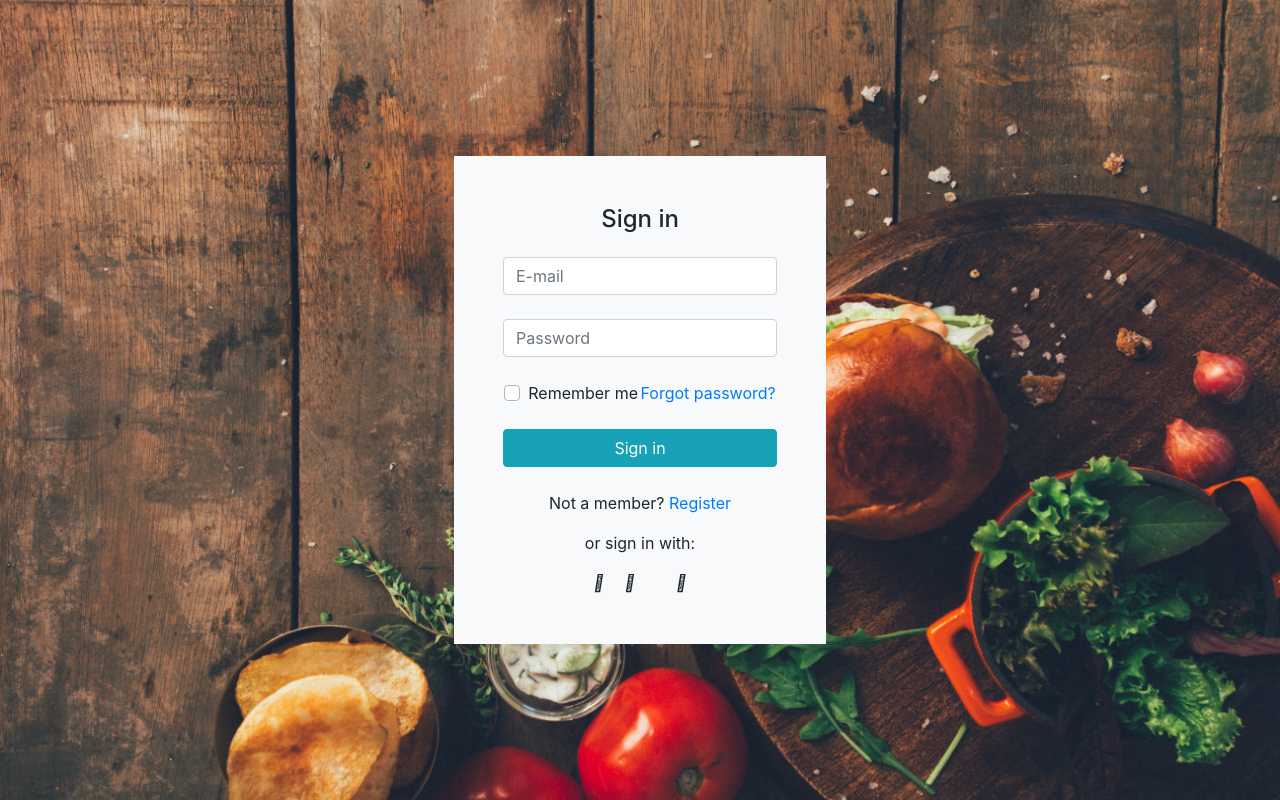
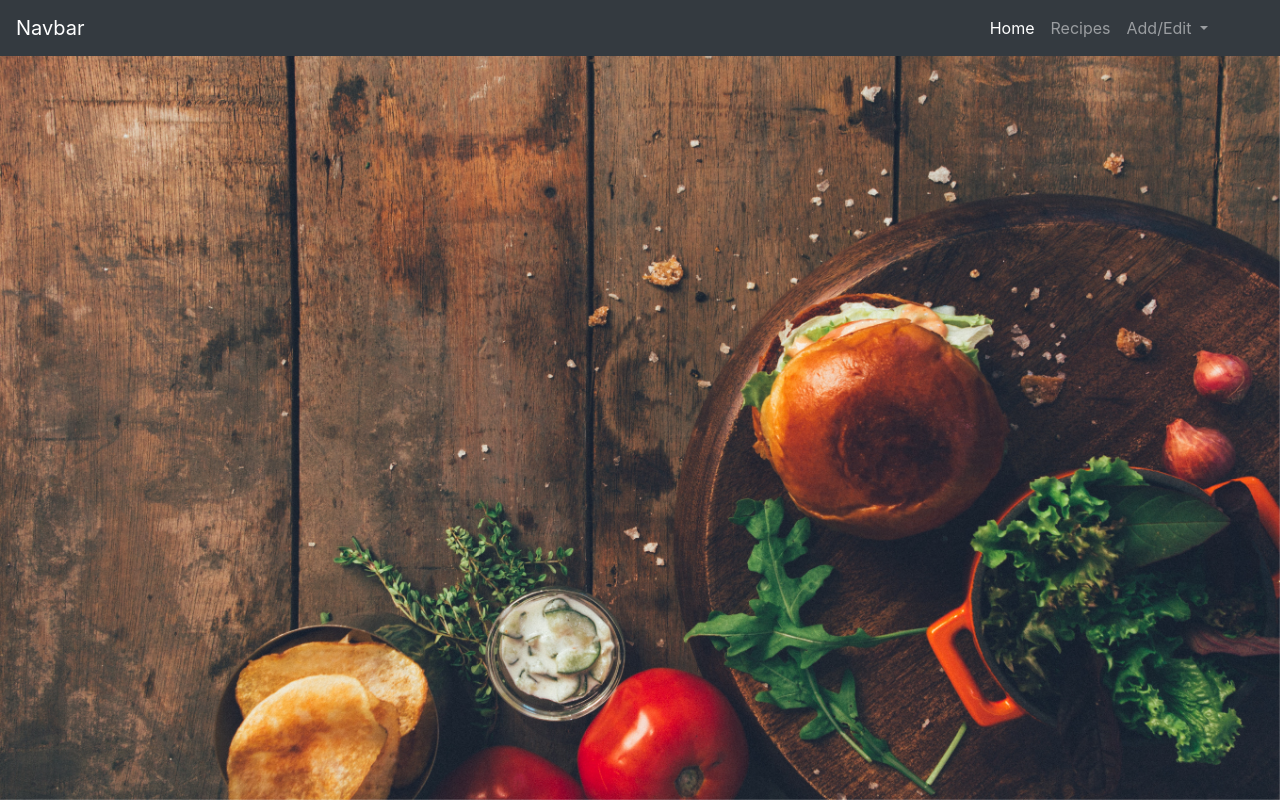
Before and after one commit to conoroshea1996/Cook-Book, a Flask app: page / in a window 1280 px wide. Run offline with Flask 2, Linux system fonts and the light colour scheme; some libraries are stand-ins or nearby versions.

Commit message:
update recipeInfo style

```diff
--- a/static/css/recipes.css
+++ b/static/css/recipes.css
@@ -22,17 +22,16 @@ textarea{
     position: fixed;
     top:0;
     left:0;
+    z-index: -100;
     background-size: 100% 100%;
     display: flex;
     justify-content: center;
     align-items: center;
 }
-.box{
-    height: 50%;
-    width: 60%;
-    border: solid red 5px;
-}
 
 .recipeInfo .col i{
-    font-size: 40px;
+    font-size: 25px;
 }
+.recipeInfo .col p{
+    font-size: 12px;
+}
--- a/templates/index.html
+++ b/templates/index.html
@@ -1,55 +1,5 @@
 {% extends 'base.html' %}{% block content %}
 <div class="background">
-    <!-- Default form login -->
-    <form class="text-center bg-light border border-light p-5" action="#!">
 
-        <p class="h4 mb-4">Sign in</p>
-
-        <!-- Email -->
-        <input type="email" id="defaultLoginFormEmail" class="form-control mb-4" placeholder="E-mail">
-
-        <!-- Password -->
-        <input type="password" id="defaultLoginFormPassword" class="form-control mb-4" placeholder="Password">
-
-        <div class="d-flex justify-content-around">
-            <div>
-                <!-- Remember me -->
-                <div class="custom-control custom-checkbox">
-                    <input type="checkbox" class="custom-control-input" id="defaultLoginFormRemember">
-                    <label class="custom-control-label" for="defaultLoginFormRemember">Remember me</label>
-                </div>
-            </div>
-            <div>
-                <!-- Forgot password -->
-                <a href="">Forgot password?</a>
-            </div>
-        </div>
-
-        <!-- Sign in button -->
-        <button class="btn btn-info btn-block my-4" type="submit">Sign in</button>
-
-        <!-- Register -->
-        <p>Not a member?
-            <a href="">Register</a>
-        </p>
-
-        <!-- Social login -->
-        <p>or sign in with:</p>
-
-        <a type="button" class="light-blue-text mx-2">
-            <i class="fab fa-facebook-f"></i>
-        </a>
-        <a type="button" class="light-blue-text mx-2">
-            <i class="fab fa-twitter"></i>
-        </a>
-        <a type="button" class="light-blue-text mx-2">
-            <i class="fab fa-linkedin-in"></i>
-        </a>
-        <a type="button" class="light-blue-text mx-2">
-            <i class="fab fa-github"></i>
-        </a>
-
-    </form>
-    <!-- Default form login -->
 </div>
 {% endblock %}
```
Also changed, not shown: templates/recipeInfo.html (+10 -3 lines).
